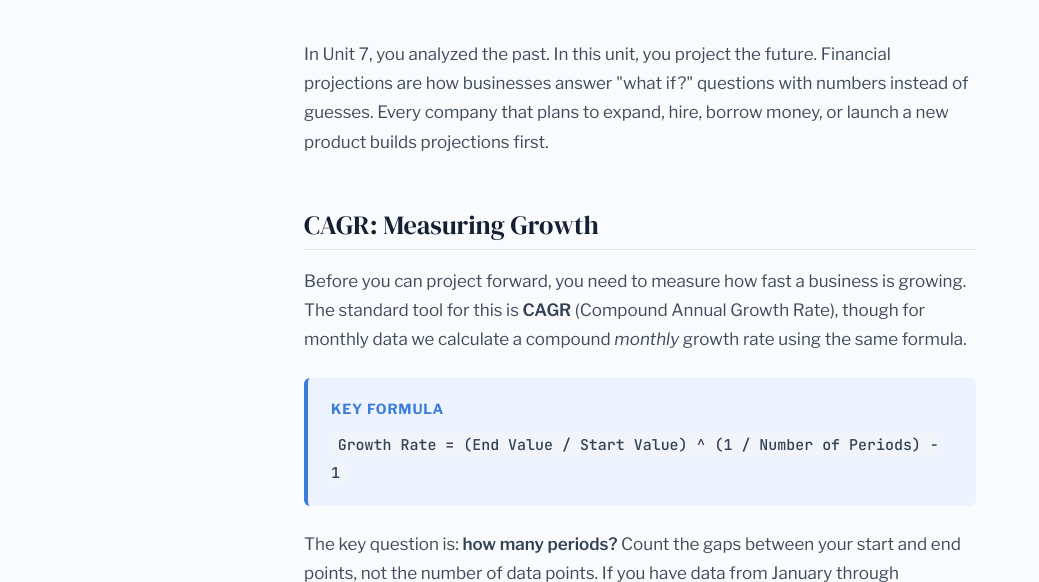
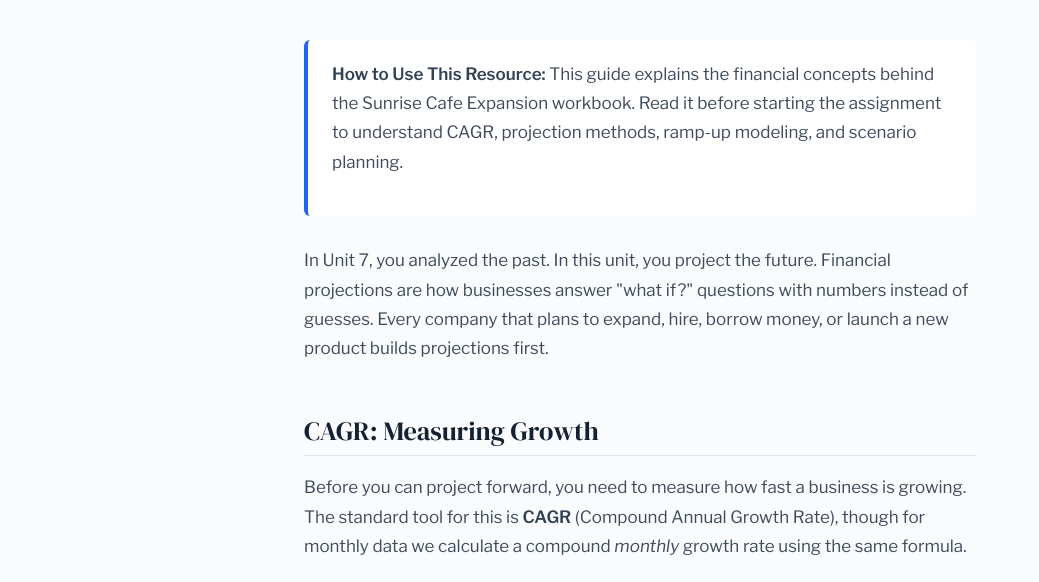
Before and after one commit to swachtel-dev/finan-i-projections-guide, a plain HTML site: page index.html in a window 1280 px wide. Shown: the part 180-762 px from the top of the page, without its empty margins (0-1039 px from the left). Drawn offline with nearby package versions, Linux system fonts and the light colour scheme.

Commit message:
Add 'How to Use This Resource' intro

```diff
--- a/index.html
+++ b/index.html
@@ -291,6 +291,10 @@
 </header>
 
 <main id="main-content">
+    <div class="intro" style="background:#ffffff;padding:20px 24px;border-radius:6px;margin-bottom:30px;border-left:4px solid #2563eb;">
+        <p><strong>How to Use This Resource:</strong> This guide explains the financial concepts behind the Sunrise Cafe Expansion workbook. Read it before starting the assignment to understand CAGR, projection methods, ramp-up modeling, and scenario planning.</p>
+    </div>
+
 
 <p>In Unit 7, you analyzed the past. In this unit, you project the future. Financial projections are how businesses answer "what if?" questions with numbers instead of guesses. Every company that plans to expand, hire, borrow money, or launch a new product builds projections first.</p>
 
```
